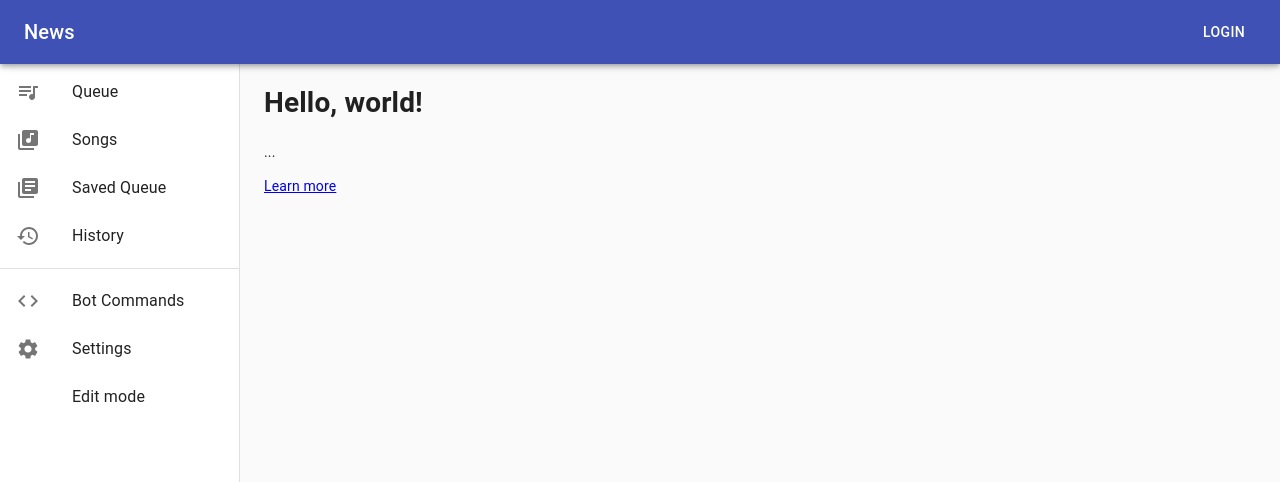
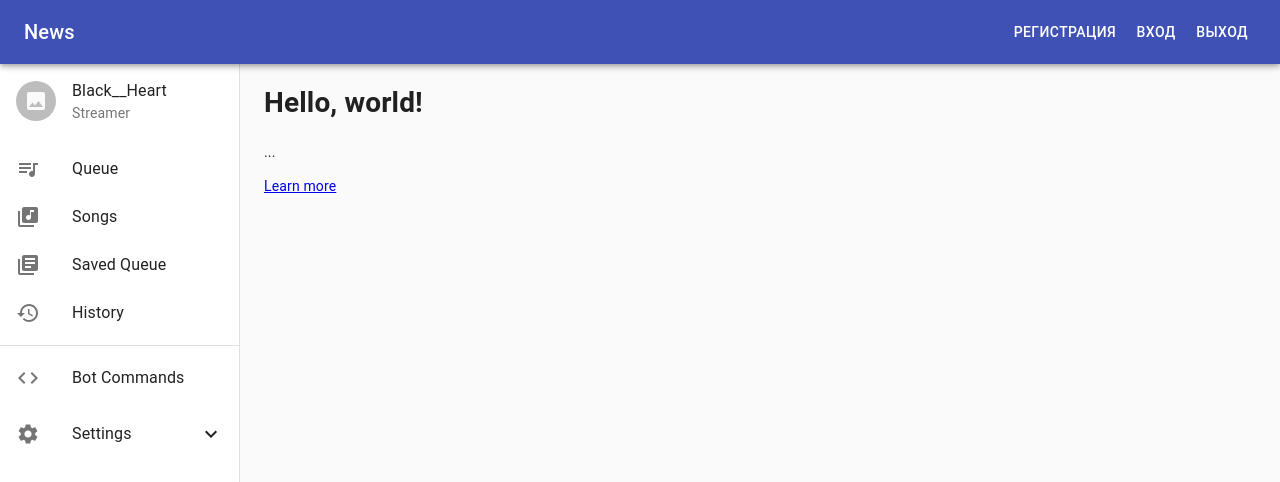
Before and after one commit to BlackHeart426/react-songlist, a React (Create React App) app: page /about in a window 1280 px wide. Shown: the top 482 px of the page. Built offline with nearby package versions, Linux system fonts and the light colour scheme.

Commit message:
menu Avatar and Extended menu

```diff
--- a/src/App.js
+++ b/src/App.js
@@ -1,14 +1,12 @@
-import React, {Component} from 'react';
+import React from 'react';
 import './App.css';
-import {BrowserRouter, Route, Switch} from "react-router-dom";
+import { Route, Switch} from "react-router-dom";
 import {Queue} from "./page/Queue";
 import {Songs} from "./page/Songs";
 import {SavedQueue} from "./page/SavedQueue";
 import {HistoryQueue} from "./page/History";
 import {Settings} from "./page/Settings";
 import {About} from "./page/About";
-import {connect} from 'react-redux'
-import {autoLogin} from "./store/action/auth";
 import {NavBar} from "./companents/NavBar/NavBar";
 import {DrawerCustom} from "./companents/Drawer/DrawerCustom";
 import makeStyles from "@material-ui/core/styles/makeStyles";
--- a/src/companents/Auth/Auth.js
+++ b/src/companents/Auth/Auth.js
@@ -1,7 +1,8 @@
 import React, { Component } from "react";
-import {Button} from "react-bootstrap";
+
 import {connect} from "react-redux";
 import {auth, logout} from "../../store/action/auth";
+import Button from "@material-ui/core/Button";
 
 class Auth extends Component {
 
@@ -34,21 +35,22 @@ class Auth extends Component {
                 <Button
                     onClick={this.registerHandler}
                     type="submit"
-                    className="btn-dark"
+                    color="inherit"
                 >
                     Регистрация
                 </Button>
                 <Button
                     onClick={this.loginHandler}
-                    className="btn-light"
                     type="submit"
+                    color="inherit"
+
                 >
                     Вход
                 </Button>
                 <Button
                     onClick={this.logoutHandler}
-                    className="btn-light"
                     type="submit"
+                    color="inherit"
                 >
                     Выход
                 </Button>
--- a/src/companents/Drawer/DrawerCustom.js
+++ b/src/companents/Drawer/DrawerCustom.js
@@ -3,23 +3,22 @@ import makeStyles from "@material-ui/core/styles/makeStyles";
 import List from "@material-ui/core/List";
 import ListItem from "@material-ui/core/ListItem";
 import ListItemIcon from "@material-ui/core/ListItemIcon";
-import MailIcon from '@material-ui/icons/Mail';
 import ListItemText from "@material-ui/core/ListItemText";
 import Divider from "@material-ui/core/Divider";
 import Drawer from "@material-ui/core/Drawer";
-import {Queue} from "../../page/Queue";
 import {Link} from "react-router-dom";
 import {
-    Code,
-    FormatListNumbered,
+    Code, ExpandLess, ExpandMore,
     History,
     LibraryBooks,
     LibraryMusic,
     QueueMusic,
-    SdStorage,
-    Settings
+    Settings, StarBorder
 } from "@material-ui/icons";
-
+import Collapse from "@material-ui/core/Collapse";
+import ListItemAvatar from "@material-ui/core/ListItemAvatar";
+import Avatar from "@material-ui/core/Avatar";
+import ImageIcon from '@material-ui/icons/Image';
 
 
 const drawerWidth = 240;
@@ -37,19 +36,21 @@ const useStyles = makeStyles(theme => ({
         padding: theme.spacing(3),
     },
     toolbar: {
-        marginTop: '60px' //TODO не динамичекий
+        marginTop: '65px' //TODO не динамичекий
+    },
+    nested: {
+        paddingLeft: theme.spacing(4),
     },
 
 }));
 
+
 function renderLink(props, index) {
 
     return(
-        <li>
-            <ListItem button component={Link} to={props.link} key={index}>
-                <ListItemIcon>
-                    {props.icon}
-                </ListItemIcon>
+        <li key={index}>
+            <ListItem button component={Link} to={props.link ? props.link : '#'} >
+                {props.icon ? <ListItemIcon>{props.icon}</ListItemIcon> : <React.Fragment></React.Fragment>}
                 <ListItemText>{props.title}</ListItemText>
             </ListItem>
         </li>
@@ -85,25 +86,28 @@ const subMenu = [
         link: 'bot-commands',
         icon: <Code/>
     },
-    {
-        title: 'Settings',
-        link: null,
-        icon: <Settings/>
-    },
-    {
-        title: 'Edit mode',
-        link: null
-    },
 ]
 
 
 export const DrawerCustom  = () => {
     const classes = useStyles();
+    const [open, setOpen] = React.useState(false);
+    const handleClick = () => {
+        setOpen(!open);
+    };
     const sideList = () => (
         <div
             className={classes.toolbar}
             role="presentation"
         >
+            <ListItem>
+                <ListItemAvatar>
+                    <Avatar>
+                        <ImageIcon />
+                    </Avatar>
+                </ListItemAvatar>
+                <ListItemText primary="Black__Heart" secondary="Streamer" />
+            </ListItem>
             <List>
                 {menu.map((link, index) => (
                    renderLink(link, index)
@@ -115,6 +119,20 @@ export const DrawerCustom  = () => {
                     renderLink(link, index)
                 ))}
             </List>
+            <ListItem button onClick={handleClick} >
+                <ListItemIcon><Settings/></ListItemIcon>
+                <ListItemText>Settings</ListItemText>
+                {open ? <ExpandLess /> : <ExpandMore />}</ListItem>
+            <Collapse in={open} timeout="auto" unmountOnExit>
+                <List component="div" disablePadding>
+                    <ListItem button className={classes.nested}>
+                        <ListItemIcon>
+                            <StarBorder />
+                        </ListItemIcon>
+                        <ListItemText primary="Starred" />
+                    </ListItem>
+                </List>
+            </Collapse>
         </div>
     );
 
--- a/src/companents/NavBar/NavBar.js
+++ b/src/companents/NavBar/NavBar.js
@@ -1,12 +1,9 @@
 import React from "react";
 import Toolbar from "@material-ui/core/Toolbar";
 import AppBar from "@material-ui/core/AppBar";
-import IconButton from "@material-ui/core/IconButton";
-import MenuIcon from '@material-ui/icons/Menu';
 import Typography from "@material-ui/core/Typography";
 import makeStyles from "@material-ui/core/styles/makeStyles";
-import Button from "@material-ui/core/Button";
-import {DrawerCustom} from "../Drawer/DrawerCustom";
+import Auth from "../Auth/Auth";
 
 const useStyles = makeStyles(theme => ({
     list: {
@@ -35,7 +32,7 @@ export const NavBar = () => {
                         <Typography variant="h6" className={classes.title}>
                             News
                         </Typography>
-                        <Button color="inherit">Login</Button>
+                        <Auth/>
                     </Toolbar>
 
 
```
